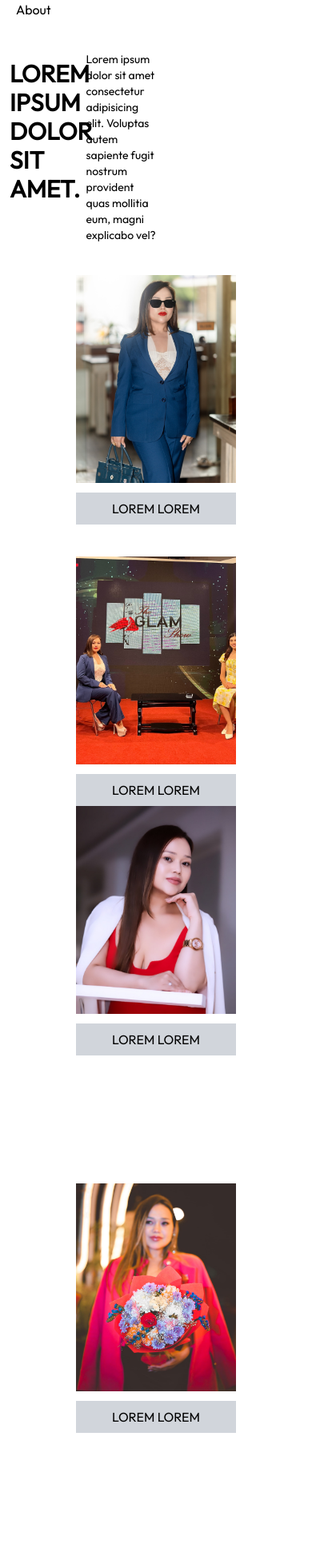
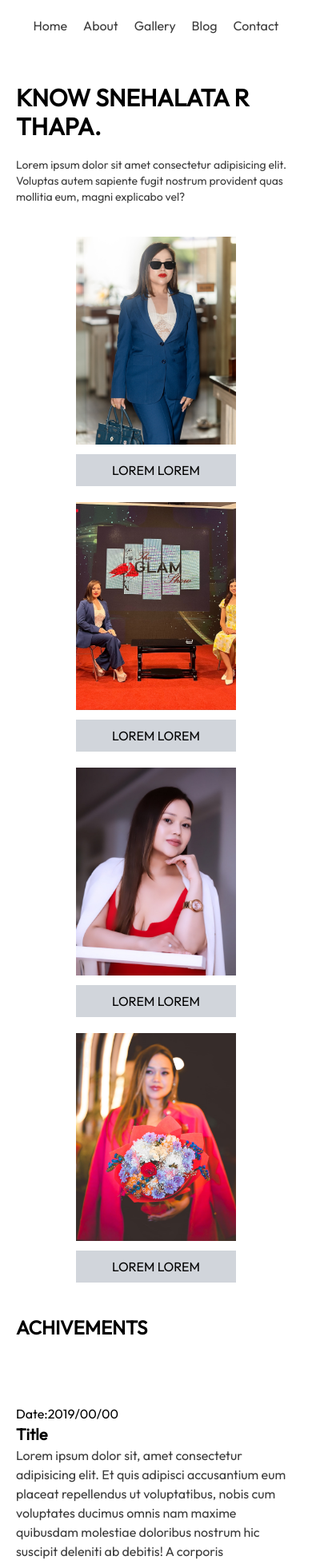
Before and after one commit to sayunlopchan/SnehalataRthapa_portfolio, a Next.js app: page /about in a window 390 px wide. Shown: the top 1956 px of the page at 80% size. Before the commit the page ends 1832 px from the top, so only its background shows below. Built offline with nearby package versions, Linux system fonts and the light colour scheme.

Commit message:
added pages

```diff
--- a/package.json
+++ b/package.json
@@ -9,6 +9,7 @@
     "lint": "next lint"
   },
   "dependencies": {
+    "contentful": "^11.2.3",
     "next": "^15.0.3",
     "react": "^18.3.1",
     "react-dom": "^18.3.1",
--- a/src/Home/Main.jsx
+++ b/src/Home/Main.jsx
@@ -23,7 +23,7 @@ const Main = ({ sectionsRef }) => {
       {isLoading ? (
         <Welcome />
       ) : (
-        <div className="md:space-y-5 bg-red-400">
+        <div className="md:space-y-5">
           <Navigation />
           <Hero ref={(el) => (sectionsRef.current[0] = el)} />
           <Introduction ref={(el) => (sectionsRef.current[1] = el)} />
--- a/src/app/about/page.jsx
+++ b/src/app/about/page.jsx
@@ -1,87 +1,148 @@
-import Image from 'next/image'
-import React from 'react'
+import Image from "next/image";
+import React from "react";
 
-import aboutImg from '../../assets/user-images/about-img.jpg'
-import aboutImg1 from '../../assets/user-images/about-img-1.jpg'
-import aboutImg2 from '../../assets/user-images/about-img-2.jpg'
-import aboutImg3 from '../../assets/user-images/about-img-3.jpg'
+import aboutImg from "../../assets/user-images/about-img.jpg";
+import aboutImg1 from "../../assets/user-images/about-img-1.jpg";
+import aboutImg2 from "../../assets/user-images/about-img-2.jpg";
+import aboutImg3 from "../../assets/user-images/about-img-3.jpg";
+import Link from "next/link";
+
+const page = () => {
+  return (
+    <div className="px-5 space-y-10">
+      <nav className="w-full flex justify-center items-center">
+        <ul className="flex gap-x-5 mt-5" style={{ color: "var(--secondary-text)" }}>
+          <li><Link href={'/'} >Home</Link></li>
+          <li><Link href={'/about'} >About</Link></li>
+          <li><Link href={'/gallery'} >Gallery</Link></li>
+          <li><Link href={'/blog'} >Blog</Link></li>
+          <li><Link href={'/contact'} >Contact</Link></li>
+        </ul>
+      </nav>
+
+      {/* TEXTS */}
+      <div className="grid grid-cols-1 md:grid-cols-4 w-full lg:h-[300px] max-lg:space-y-5">
+
+        <section className="bg-transparent max-md:hidden"></section>
+
+        <section className="flex justify-center items-center">
+          <h1 className="uppercase font-bold text-3xl">
+            Know Snehalata R Thapa.
+          </h1>
+          <span className="border-gray-400 border-l-2 h-10 m-2 max-xl:hidden"></span>
+        </section>
+
+        <section className="flex justify-center items-center">
+          <p className="text-sm" style={{ color: "var(--secondary-text)" }}>
+            Lorem ipsum dolor sit amet consectetur adipisicing elit. Voluptas
+            autem sapiente fugit nostrum provident quas mollitia eum, magni
+            explicabo vel?
+          </p>
+        </section>
+
+        <section className="bg-transparent max-md:hidden"></section>
+      </div>
+      {/* TEXTS */}
+
+      {/* CARDS */}
+      <div className="grid grid-cols-1 md:grid-cols-2 lg:grid-cols-4 lg:h-[400px] max-lg:space-y-5">
+
+        <section className="flex flex-col gap-y-3 justify-center items-center">
+          <div className="bg-gray-300 h-[260px] w-[200px]">
+            <Image src={aboutImg} alt="" className="object-cover size-full" />
+          </div>
+          <div className="bg-gray-300 w-[200px] h-10 flex justify-center items-center">
+            <h2>LOREM LOREM</h2>
+          </div>
+        </section>
+
+        <section className="flex flex-col gap-y-3 justify-center items-center lg:mt-10">
+          <div className="bg-gray-300 h-[260px] w-[200px]">
+            <Image src={aboutImg1} alt="" className="object-cover size-full" />
+          </div>
+          <div className="bg-gray-300 w-[200px] h-10 flex justify-center items-center">
+            <h2>LOREM LOREM</h2>
+          </div>
+        </section>
+
+        <section className="flex flex-col gap-y-3 justify-center items-center lg:mb-20">
+          <div className="bg-gray-300 h-[260px] w-[200px]">
+            <Image src={aboutImg2} alt="" className="object-cover size-full" />
+          </div>
+          <div className="bg-gray-300 w-[200px] h-10 flex justify-center items-center">
+            <h2>LOREM LOREM</h2>
+          </div>
+        </section>
+
+        <section className="flex flex-col gap-y-3 justify-center items-center lg:mt-20">
+          <div className="bg-gray-300 h-[260px] w-[200px]">
+            <Image src={aboutImg3} alt="" className="object-cover size-full" />
+          </div>
+          <div className="bg-gray-300 w-[200px] h-10 flex justify-center items-center">
+            <h2>LOREM LOREM</h2>
+          </div>
+        </section>
+
+      </div>
+      {/* CARDS */}
+
+      {/*Achivements Timeline */}
+      <div className="space-y-10 lg:m-10">
+        <h2 className="font-bold text-2xl my-5 uppercase">Achivements</h2>
+
+        {/* One */}
+        <div className="grid grid-cols-1 md:grid-cols-2 max-md:space-y-10 max-md:py-10">
+          <section>
+            <span>Date:2019/00/00</span>
+            <h3 className="font-bold text-xl">Title</h3>
+            <p style={{ color: "var(--secondary-text)" }}>Lorem ipsum dolor sit, amet consectetur adipisicing elit. Et quis adipisci accusantium eum placeat repellendus ut voluptatibus, nobis cum voluptates ducimus omnis nam maxime quibusdam molestiae doloribus nostrum hic suscipit deleniti ab debitis! A corporis consequatur minima blanditiis nulla dicta ratione iusto, vel nisi natus sint nostrum itaque, vero incidunt ducimus placeat recusandae nesciunt! Vitae totam earum nisi magni, voluptas est soluta maxime facere eum quis tempore praesentium aliquid repudiandae ut officia illo odio quos quod! Doloremque odio dolore facilis.</p>
+          </section>
+
+          <section className="flex justify-center items-center">
+            <div className="size-[280px] lg:size-[400px] bg-gray-300"></div>
+          </section>
+        </div>
+        {/* One */}
+
+        {/* One */}
+        <div className="grid grid-cols-1 md:grid-cols-2 max-md:space-y-10 max-md:py-10">
+          <section>
+            <span>Date:2019/00/00</span>
+            <h3 className="font-bold text-xl">Title</h3>
+            <p style={{ color: "var(--secondary-text)" }}>Lorem ipsum dolor sit, amet consectetur adipisicing elit. Et quis adipisci accusantium eum placeat repellendus ut voluptatibus, nobis cum voluptates ducimus omnis nam maxime quibusdam molestiae doloribus nostrum hic suscipit deleniti ab debitis! A corporis consequatur minima blanditiis nulla dicta ratione iusto, vel nisi natus sint nostrum itaque, vero incidunt ducimus placeat recusandae nesciunt! Vitae totam earum nisi magni, voluptas est soluta maxime facere eum quis tempore praesentium aliquid repudiandae ut officia illo odio quos quod! Doloremque odio dolore facilis.</p>
+          </section>
+
+          <section className="flex justify-center items-center">
+            <div className="size-[280px] lg:size-[400px] bg-gray-300"></div>
+          </section>
+        </div>
+        {/* One */}
+
+        {/* One */}
+        <div className="grid grid-cols-1 md:grid-cols-2 max-md:space-y-10 max-md:py-10">
+          <section>
+            <span>Date:2019/00/00</span>
+            <h3 className="font-bold text-xl">Title</h3>
+            <p style={{ color: "var(--secondary-text)" }}>Lorem ipsum dolor sit, amet consectetur adipisicing elit. Et quis adipisci accusantium eum placeat repellendus ut voluptatibus, nobis cum voluptates ducimus omnis nam maxime quibusdam molestiae doloribus nostrum hic suscipit deleniti ab debitis! A corporis consequatur minima blanditiis nulla dicta ratione iusto, vel nisi natus sint nostrum itaque, vero incidunt ducimus placeat recusandae nesciunt! Vitae totam earum nisi magni, voluptas est soluta maxime facere eum quis tempore praesentium aliquid repudiandae ut officia illo odio quos quod! Doloremque odio dolore facilis.</p>
+          </section>
+
+          <section className="flex justify-center items-center">
+            <div className="size-[280px] lg:size-[400px] bg-gray-300"></div>
+          </section>
+        </div>
+        {/* One */}
 
 
 
 
-const page = () => {
-  return (
-    <div className='px-5'>
-      <h1>About</h1>
 
-      {/* TEXTS */}
-      <div className='grid grid-cols-4 w-full md:h-[300px]'>
 
-        <section className='bg-transparent max-md:hidden'></section>
-
-        <section className='flex justify-center items-center'>
-          <h1 className='uppercase font-bold text-3xl'>Lorem ipsum dolor sit amet.</h1>
-        </section>
-
-        <section className='flex justify-center items-center'>
-          <p className='text-sm mt-10'>Lorem ipsum dolor sit amet consectetur adipisicing elit. Voluptas autem sapiente fugit nostrum provident quas mollitia eum, magni explicabo vel?</p>
-        </section>
-
-        <section className='bg-transparent max-md:hidden'></section>
-
-      </div>
-      {/* TEXTS */}
-
-      {/* CARDS */}
-      <div
-        className='grid grid-cols-1 md:grid-cols-2 lg:grid-cols-4 lg:h-[400px] m-10'>
-
-        <section className=' flex flex-col gap-3 justify-center items-center'>
-          <div className='bg-gray-300 h-[260px] w-[200px]'>
-            <Image src={aboutImg} alt='' className='object-cover size-full' />
-          </div>
-          <div className='bg-gray-300 w-[200px] h-10 flex justify-center items-center'>
-            <h2>LOREM LOREM</h2>
-          </div>
-
-        </section>
-
-        <section className=' flex flex-col gap-3 justify-center items-center mt-10'>
-          <div className='bg-gray-300 h-[260px] w-[200px]'>
-            <Image src={aboutImg1} alt='' className='object-cover size-full' />
-          </div>
-          <div className='bg-gray-300 w-[200px] h-10 flex justify-center items-center'>
-            <h2>LOREM LOREM</h2>
-          </div>
-
-        </section>
-
-        <section className=' flex flex-col gap-3 justify-center items-center mb-20'>
-          <div className='bg-gray-300 h-[260px] w-[200px]'>
-            <Image src={aboutImg2} alt='' className='object-cover size-full' />
-          </div>
-          <div className='bg-gray-300 w-[200px] h-10 flex justify-center items-center'>
-            <h2>LOREM LOREM</h2>
-          </div>
-
-        </section>
-
-        <section className=' flex flex-col gap-3 justify-center items-center mt-20'>
-          <div className='bg-gray-300 h-[260px] w-[200px]'>
-            <Image src={aboutImg3} alt='' className='object-cover size-full' />
-          </div>
-          <div className='bg-gray-300 w-[200px] h-10 flex justify-center items-center'>
-            <h2>LOREM LOREM</h2>
-          </div>
-
-        </section>
 
 
       </div>
-      {/* CARDS */}
+      {/*Achivements Timeline */}
+    </div>
+  );
+};
 
-    </div>
-  )
-}
-
-export default page
+export default page;
--- a/src/app/blog/page.jsx
+++ b/src/app/blog/page.jsx
@@ -1,12 +1,44 @@
+import Link from 'next/link'
 import React from 'react'
 
 const page = () => {
   return (
-    <div className='h-screen w-screen flex justify-center items-center'>
-      <div className='text-center'>
-        <h1>Blog page</h1>
-        <p>In Development</p>
+    <div className='px-10 space-y-10'>
+      <nav className="w-full flex justify-center items-center">
+        <ul className="flex gap-x-5 mt-5" style={{ color: "var(--secondary-text)" }}>
+          <li><Link href={'/'} >Home</Link></li>
+          <li><Link href={'/about'} >About</Link></li>
+          <li><Link href={'/gallery'} >Gallery</Link></li>
+          <li><Link href={'/blog'} >Blog</Link></li>
+          <li><Link href={'/contact'} >Contact</Link></li>
+        </ul>
+      </nav>
+
+
+      <div>
+        Read My Blogs
       </div>
+
+      {/* blog contents */}
+      <div className="w-full grid grid-cols-1 lg:grid-cols-2 max-lg:place-items-center justify-items-center gap-5">
+        <div
+          className="
+          h-[220px] w-[300px] bg-gray-300
+          sm:h-[240px] sm:w-[380px]
+          md:h-[280px] md:w-[420px]
+          lg:h-[320px] lg:w-[460px]
+          xl:w-full
+          relative rounded-md animate-pulse
+          ">
+          <div className='w-2/3 h-10 bg-gray-400 absolute bottom-0 left-0 rounded-md ml-2 mb-2 animate-pulse'></div>
+        </div>
+
+      </div>
+
+
+
+
+
     </div>
   )
 }
--- a/src/app/contact/page.jsx
+++ b/src/app/contact/page.jsx
@@ -1,12 +1,18 @@
+import Link from 'next/link'
 import React from 'react'
 
 const page = () => {
   return (
-    <div className='h-screen w-screen flex justify-center items-center'>
-      <div className='text-center'>
-        <h1>Contact page</h1>
-        <p>In Development</p>
-      </div>
+    <div>
+      <nav className="w-full flex justify-center items-center">
+        <ul className="flex gap-x-5 mt-5" style={{ color: "var(--secondary-text)" }}>
+          <li><Link href={'/'} >Home</Link></li>
+          <li><Link href={'/about'} >About</Link></li>
+          <li><Link href={'/gallery'} >Gallery</Link></li>
+          <li><Link href={'/blog'} >Blog</Link></li>
+          <li><Link href={'/contact'} >Contact</Link></li>
+        </ul>
+      </nav>
     </div>
   )
 }
--- /dev/null
+++ b/src/app/gallery/page.jsx
@@ -0,0 +1,78 @@
+import Image from 'next/image'
+import React from 'react'
+
+import image1 from '../../assets/user-images/about-img-1.jpg'
+import image2 from '../../assets/user-images/about-img-2.jpg'
+import image3 from '../../assets/user-images/about-img-3.jpg'
+import image4 from '../../assets/user-images/footer-image-1.jpg'
+import image5 from '../../assets/user-images/footer-image-2.jpg'
+import image6 from '../../assets/user-images/hero-image-1.jpg'
+import Link from 'next/link'
+
+
+const page = () => {
+  return (
+    <div className='px-5 lg:px-10'>
+      <nav className="w-full flex justify-center items-center">
+        <ul className="flex gap-x-5 mt-5" style={{ color: "var(--secondary-text)" }}>
+          <li><Link href={'/'} >Home</Link></li>
+          <li><Link href={'/about'} >About</Link></li>
+          <li><Link href={'/gallery'} >Gallery</Link></li>
+          <li><Link href={'/blog'} >Blog</Link></li>
+          <li><Link href={'/contact'} >Contact</Link></li>
+        </ul>
+      </nav>
+
+      <h2 className="font-bold text-2xl my-5 uppercase">Gallery</h2>
+
+      <div class="grid grid-cols-2 md:grid-cols-4 gap-4 p-5 md:p-10 lg:p-20">
+        {/* <!-- Column #1 --> */}
+        <div class="grid gap-4">
+          <div>
+            <Image class="w-full rounded-xl shadow" src={image1} width="232" height="290" alt="Image 01" />
+          </div>
+          <div>
+            <Image class="w-full rounded-xl shadow" src={image2} width="232" height="290" alt="Image 02" />
+          </div>
+          <div>
+            <Image class="w-full rounded-xl shadow" src={image3} width="232" height="174" alt="Image 03" />
+          </div>
+        </div>
+        {/* <!-- Column #2 --> */}
+        <div class="grid gap-4">
+          <div>
+            <Image class="w-full rounded-xl shadow" src={image4} width="232" height="155" alt="Image 04" />
+          </div>
+          <div>
+            <Image class="w-full rounded-xl shadow" src={image5} width="232" height="349" alt="Image 05" />
+          </div>
+          <div>
+            <Image class="w-full rounded-xl shadow" src={image6} width="232" height="250" alt="Image 06" />
+          </div>
+        </div>
+        {/* <!-- Column #3 --> */}
+        <div class="grid gap-4">
+          <div>
+            <Image class="w-full rounded-xl shadow" src={image1} width="232" height="349" alt="Image 07" />
+          </div>
+          <div>
+            <Image class="w-full rounded-xl shadow" src={image2} width="232" height="155" alt="Image 08" />
+          </div>
+          <div>
+            <Image class="w-full rounded-xl shadow" src={image3} width="232" height="250" alt="Image 09" />
+          </div>
+        </div>
+        {/* <!-- Column #4 --> */}
+        <div class="grid gap-4">
+          <div>
+            <Image class="w-full rounded-xl shadow" src={image4} width="232" height="290" alt="Image 10" />
+          </div>
+          <Image class="w-full rounded-xl shadow" src={image5} width="232" height="155" alt="Image 11" />
+          <Image class="w-full rounded-xl shadow" src={image6} width="232" height="309" alt="Image 12" />
+        </div>
+      </div>
+    </div>
+  )
+}
+
+export default page
--- a/src/components/Introduction.jsx
+++ b/src/components/Introduction.jsx
@@ -12,7 +12,7 @@ const Introduction = forwardRef((props, ref) => {
       <h2 className='font-bold text-2xl my-5 uppercase'>Introduction</h2>
       <div className='grid grid-cols-1 md:grid-cols-7 py-5'>
         <section className='col-span-4 order-2 md:order-none p-10'>
-          <p className='lg:text-lg xl:text-xl 2xl:text-2xl max-md:text-center'>
+          <p className='lg:text-lg xl:text-xl 2xl:text-2xl max-md:text-center' style={{ color: "var(--secondary-text)" }}>
             An instructor, entrepreneur, life skills trainer, and founder of  Cultivate Your Canvas, Sparkle Kids Academy, and Sneh Studio Yoga Center, I am passionate about uplifting my community. Through my work, I empower individuals to reach their full potential. My involvement in various clubs and community projects reflects my commitment to personal growth, leadership, and lasting positive impact.
           </p>
         </section>
--- a/src/components/Navigation.jsx
+++ b/src/components/Navigation.jsx
@@ -16,9 +16,9 @@ const Navigation = () => {
 
       <div className='bg-transparent'></div>
 
-      <div className='space-x-4 max-md:hidden'>
+      <div className='space-x-4 max-md:hidden' style={{ color: "var(--secondary-text)" }}>
         <Link href={'/about'}>About</Link>
-        <Link href={'/achivements'}>Achivements</Link>
+        <Link href={'/gallery'}>Gallery</Link>
         <Link href={'/blog'}>Blog</Link>
         <Link href={'/contact'}>Contact</Link>
       </div>
@@ -35,11 +35,11 @@ const Navigation = () => {
         className={`order-1 md:hidden transition-all duration-300 w-full bg-b/50 backdrop-blur-lg p-5  ${openNav ? 'translate-y-0' : '-translate-y-20'
           }`}
       >
-        <ul className='grid grid-cols-2'>
-          <Link href={''}>About</Link>
-          <Link href={''}>Achivements</Link>
-          <Link href={''}>Blog</Link>
-          <Link href={''}>Contact</Link>
+        <ul className='grid grid-cols-2' style={{ color: "var(--secondary-text)" }}>
+          <Link href={'/about'}>About</Link>
+          <Link href={'/gallery'}>Gallery</Link>
+          <Link href={'/blog'}>Blog</Link>
+          <Link href={'/contact'}>Contact</Link>
         </ul>
       </div>
 
```
Also changed, not shown: src/app/achivements/page.jsx (deleted, +0 -14 lines), src/app/page.jsx (+24 -23 lines), 1 other file (tests, documents, lock files or other folders).
